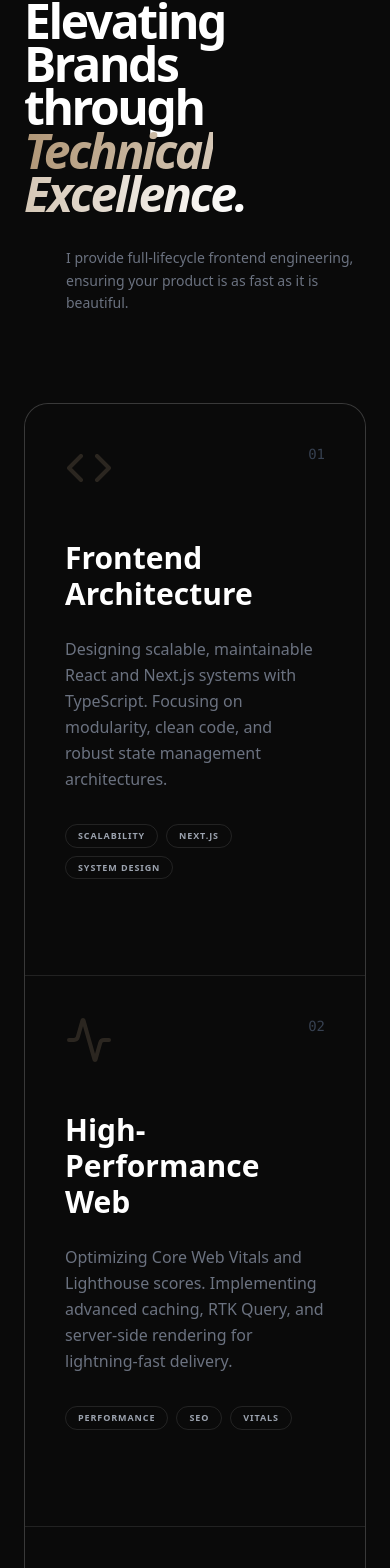
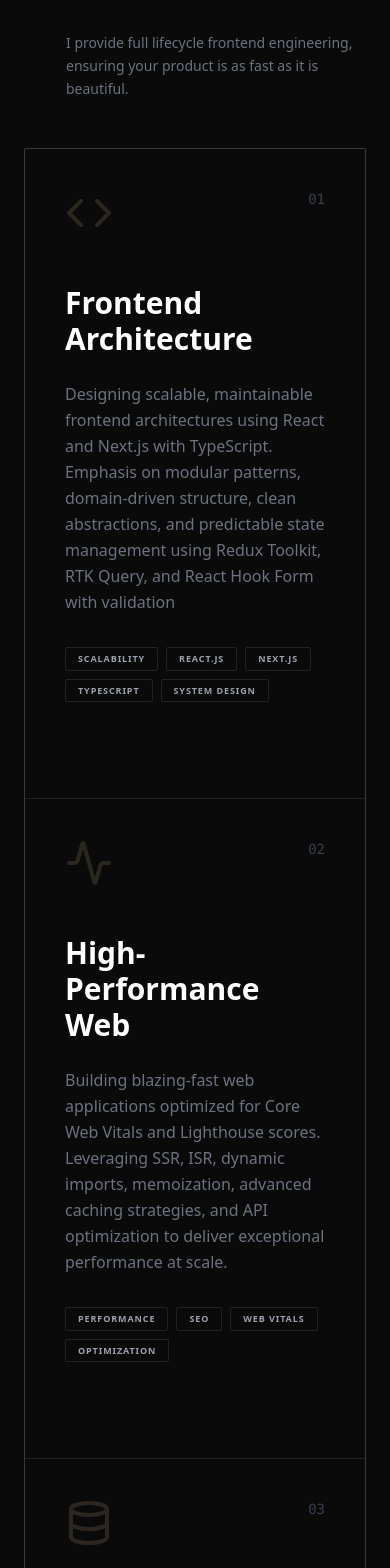
Before and after one commit to anishazahan/Latest-Potfolio, a Next.js app: page / in a window 390 px wide. Shown: the part 5968-7536 px from the top of the page. Built offline with nearby package versions, Linux system fonts and the light colour scheme.

Commit message:
services section design

```diff
--- a/components/ServicesSection.tsx
+++ b/components/ServicesSection.tsx
@@ -6,7 +6,9 @@ import {
   LuArrowUpRight,
   LuCode,
   LuComponent,
+  LuDatabase,
   LuSmartphone,
+  LuSparkles,
 } from "react-icons/lu";
 
 export const ServicesSection = () => {
@@ -15,37 +17,65 @@ export const ServicesSection = () => {
       id: "01",
       title: "Frontend Architecture",
       icon: <LuCode />,
-      desc: "Designing scalable, maintainable React and Next.js systems with TypeScript. Focusing on modularity, clean code, and robust state management architectures.",
-      tags: ["Scalability", "Next.js", "System Design"],
+      desc: "Designing scalable, maintainable frontend architectures using React and Next.js with TypeScript. Emphasis on modular patterns, domain-driven structure, clean abstractions, and predictable state management using Redux Toolkit, RTK Query, and React Hook Form with validation",
+      tags: [
+        "Scalability",
+        "React.js",
+        "Next.js",
+        "TypeScript",
+        "System Design",
+      ],
     },
     {
       id: "02",
       title: "High-Performance Web",
       icon: <LuActivity />,
-      desc: "Optimizing Core Web Vitals and Lighthouse scores. Implementing advanced caching, RTK Query, and server-side rendering for lightning-fast delivery.",
-      tags: ["Performance", "SEO", "Vitals"],
+      desc: "Building blazing-fast web applications optimized for Core Web Vitals and Lighthouse scores. Leveraging SSR, ISR, dynamic imports, memoization, advanced caching strategies, and API optimization to deliver exceptional performance at scale.",
+      tags: ["Performance", "SEO", "Web Vitals", "Optimization"],
     },
     {
       id: "03",
-      title: "Design Systems",
-      icon: <LuComponent />,
-      desc: "Bridging the gap between design and code by building comprehensive, accessible component libraries with Tailwind CSS and Shadcn UI.",
-      tags: ["Atomic Design", "A11y", "UI/UX"],
+      title: "API Integration & Data Handling",
+      icon: <LuDatabase />,
+      desc: "Integrating complex REST and GraphQL APIs with robust error handling, optimistic updates, pagination, filtering, and caching. Experienced in handling real-time data, role-based access control, and secure data flows in enterprise applications.",
+      tags: ["REST", "GraphQL", "RTK Query", "API Integration"],
     },
     {
       id: "04",
+      title: "Design Systems & UI/UX Engineering",
+      icon: <LuComponent />,
+      desc: "Creating pixel-perfect, responsive, and accessible design systems that mirror Figma designs exactly. Building reusable UI components with Tailwind CSS and Shadcn UI, ensuring consistency, scalability, and WCAG-compliant accessibility across products.",
+      tags: [
+        "Pixel Perfect",
+        "Design Systems",
+        "A11y",
+        "UI/UX",
+        "Responsive Design",
+        "Cross-Device",
+      ],
+    },
+    {
+      id: "05",
+      title: "Advanced Animations & Micro-Interactions",
+      icon: <LuSparkles />,
+      desc: "Enhancing user experience with smooth, high-performance animations using Framer Motion,GSAP and CSS transitions. Implementing layout animations, gesture-based interactions, shared element transitions, and subtle micro-interactions without sacrificing performance.",
+      tags: ["Framer Motion", "GSAP", "Micro Interactions", "UX Motion"],
+    },
+
+    {
+      id: "06",
       title: "Hybrid Mobile Solutions",
       icon: <LuSmartphone />,
-      desc: "Engineering cross-platform experiences using React Native and Capacitor, ensuring native-level performance from a single codebase.",
-      tags: ["Mobile", "iOS", "Android"],
+      desc: "Developing cross-platform mobile applications using React Native and Capacitor. Sharing business logic across web and mobile while ensuring native-level performance, smooth animations, and consistent UX across iOS and Android.",
+      tags: ["React Native", "Capacitor", "iOS", "Android"],
     },
   ];
 
   return (
-    <section className="py-24 bg-[#0a0a0a] text-white px-6 md:px-16 overflow-hidden">
+    <section className="pb-10 lg:pb-24 bg-[#0a0a0a] text-white px-6 md:px-16 overflow-hidden">
       <div className="max-w-7xl mx-auto">
         {/* Header Section */}
-        <div className="flex flex-col lg:flex-row justify-between items-end mb-20 gap-8">
+        <div className="flex flex-col lg:flex-row justify-between items-end mb-10 md:mb-20 gap-8">
           <div className="max-w-2xl">
             <motion.span
               initial={{ opacity: 0 }}
@@ -57,7 +87,7 @@ export const ServicesSection = () => {
             <motion.h2
               initial={{ opacity: 0, y: 20 }}
               whileInView={{ opacity: 1, y: 0 }}
-              className="text-5xl md:text-6xl font-black tracking-tighter leading-[0.9]"
+              className="text-4xl sm:text-5xl md:text-6xl font-black tracking-tighter leading-[0.9]"
             >
               Elevating Brands through <br />
               <span className="text-transparent bg-clip-text bg-gradient-to-r from-[#b19777] to-white italic">
@@ -70,13 +100,13 @@ export const ServicesSection = () => {
             whileInView={{ opacity: 1 }}
             className="text-gray-500 text-sm max-w-[300px] leading-relaxed mb-2"
           >
-            I provide full-lifecycle frontend engineering, ensuring your product
+            I provide full lifecycle frontend engineering, ensuring your product
             is as fast as it is beautiful.
           </motion.p>
         </div>
 
         {/* Dynamic Services Grid */}
-        <div className="grid grid-cols-1 md:grid-cols-2 gap-px bg-white/10 border border-white/10 rounded-3xl overflow-hidden">
+        <div className="grid grid-cols-1 md:grid-cols-2 gap-px bg-white/10 border border-white/10 rounded-sm overflow-hidden">
           {services.map((service, idx) => (
             <motion.div
               key={service.id}
@@ -109,7 +139,7 @@ export const ServicesSection = () => {
                 {service.tags.map((tag) => (
                   <span
                     key={tag}
-                    className="text-[9px] font-bold tracking-widest uppercase py-1 px-3 border border-white/10 text-gray-400 rounded-full group-hover:border-[#b19777]/30 transition-colors"
+                    className="text-[9px] font-bold tracking-widest uppercase py-1 px-3 border border-white/10 text-gray-400 rounded-sm group-hover:border-[#b19777]/30 transition-colors"
                   >
                     {tag}
                   </span>
@@ -122,23 +152,6 @@ export const ServicesSection = () => {
             </motion.div>
           ))}
         </div>
-
-        {/* Bottom CTA Overlay */}
-        <motion.div
-          initial={{ opacity: 0, y: 40 }}
-          whileInView={{ opacity: 1, y: 0 }}
-          className="mt-16 flex flex-col md:flex-row items-center justify-between p-12 bg-gradient-to-r from-white/5 to-transparent border border-white/10 rounded-3xl"
-        >
-          <div>
-            <h4 className="text-2xl font-bold mb-2">Have a unique vision?</h4>
-            <p className="text-gray-500 text-sm italic">
-              "Tailoring creative choices for high-impact teams."
-            </p>
-          </div>
-          <button className="mt-8 md:mt-0 bg-[#b19777] text-black px-10 py-4 font-black text-xs tracking-widest hover:scale-105 transition-transform rounded-sm">
-            GET IN TOUCH
-          </button>
-        </motion.div>
       </div>
     </section>
   );
```
